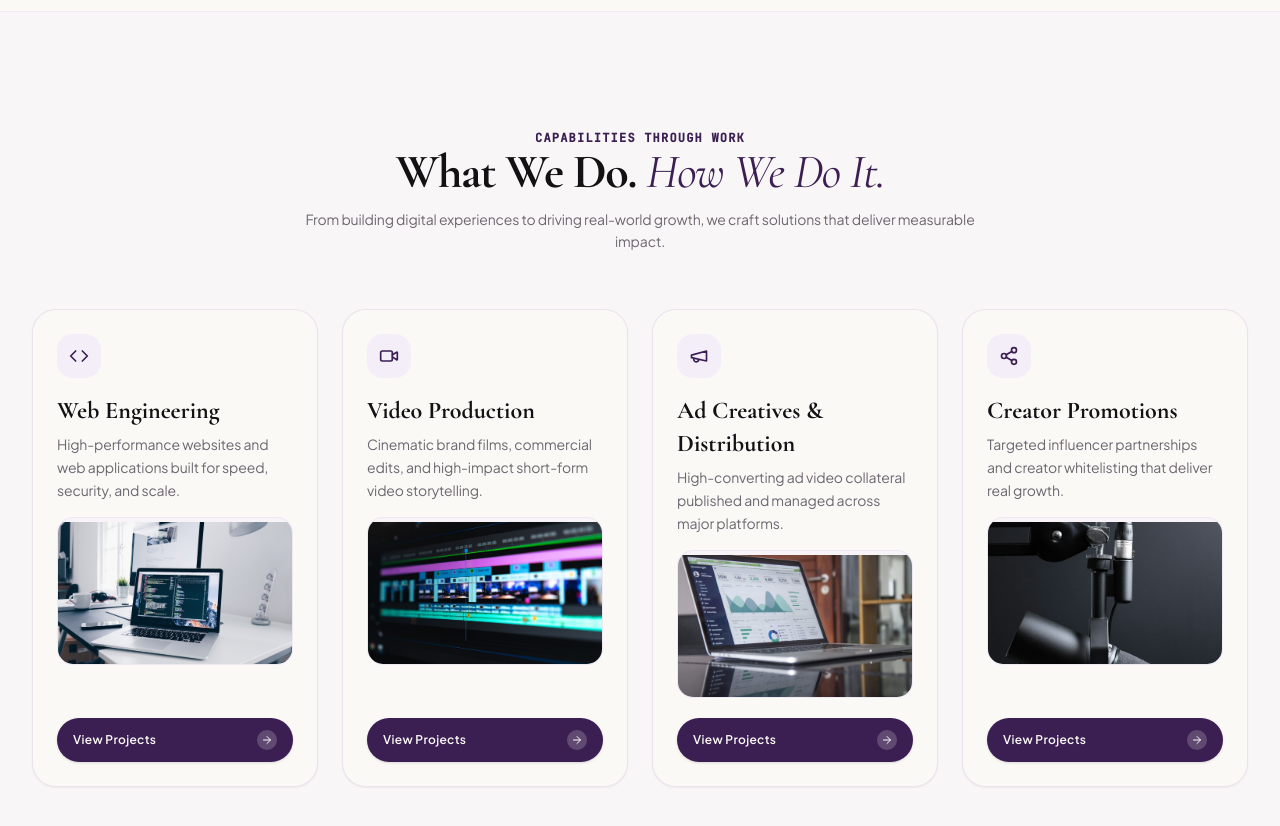
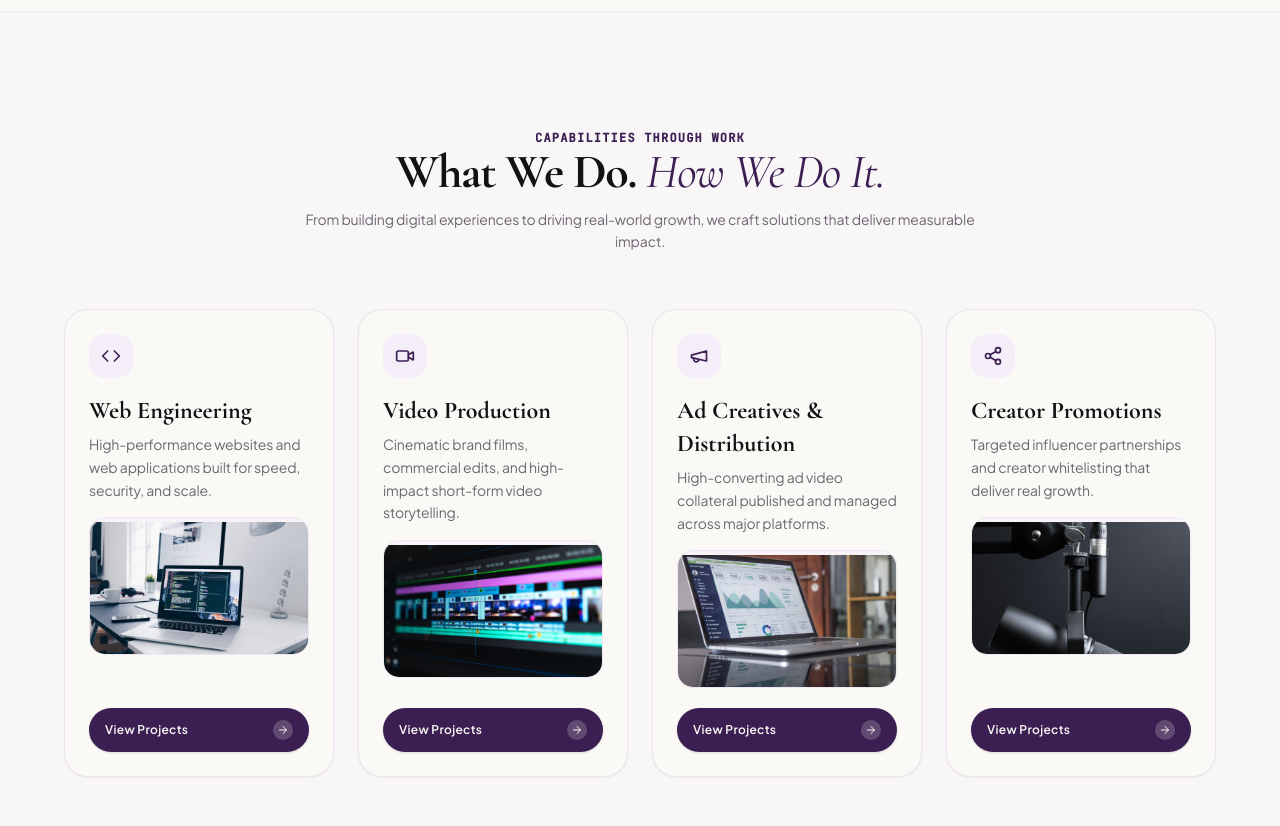
Before and after one commit to Krishna00s/Zenova, a React (Vite) app: page / in a window 1280 px wide. Shown: the part 700-1526 px from the top of the page. Built offline with nearby package versions, Linux system fonts and the light colour scheme.

Commit message:
feat: dial in golden ratio outer container padding max-w-7xl px-8 sm:px-12 lg:px-16

```diff
--- a/src/pages/LandingPage/chapters/CapabilitiesChapter.tsx
+++ b/src/pages/LandingPage/chapters/CapabilitiesChapter.tsx
@@ -50,7 +50,7 @@ export const CapabilitiesChapter: React.FC = () => {
 
   return (
     <section ref={containerRef} className="relative w-full bg-warm-lavender/30 text-near-black py-16 sm:py-20 md:py-28 border-y border-muted-lavender/40">
-      <Container size="full" className="max-w-[1536px] px-4 sm:px-6 lg:px-8">
+      <Container size="large" className="max-w-7xl px-8 sm:px-12 lg:px-16">
         {/* Section Header */}
         <div className="text-center max-w-3xl mx-auto mb-10 sm:mb-14 space-y-3 px-2">
           <span className="text-[11px] sm:text-xs font-mono uppercase text-deep-violet tracking-widest font-semibold">
@@ -64,7 +64,7 @@ export const CapabilitiesChapter: React.FC = () => {
           </p>
         </div>
 
-        {/* Expanded Full-Width Cards Grid */}
+        {/* Balanced Cards Grid with Elegant Outer Margins */}
         <div className="grid grid-cols-1 sm:grid-cols-2 lg:grid-cols-4 gap-5 lg:gap-6 items-stretch w-full">
           {capabilities.map((item, index) => {
             const Icon = item.icon;
@@ -89,7 +89,7 @@ export const CapabilitiesChapter: React.FC = () => {
                     </p>
                   </div>
 
-                  {/* Wide Widescreen Photo Frame (Spans Full Card Canvas) */}
+                  {/* Widescreen Photo Frame */}
                   <div className="pt-1 rounded-xl sm:rounded-2xl overflow-hidden w-full aspect-[16/10] bg-warm-lavender/50 border border-muted-lavender/40 relative">
                     <img
                       src={item.image}
```
